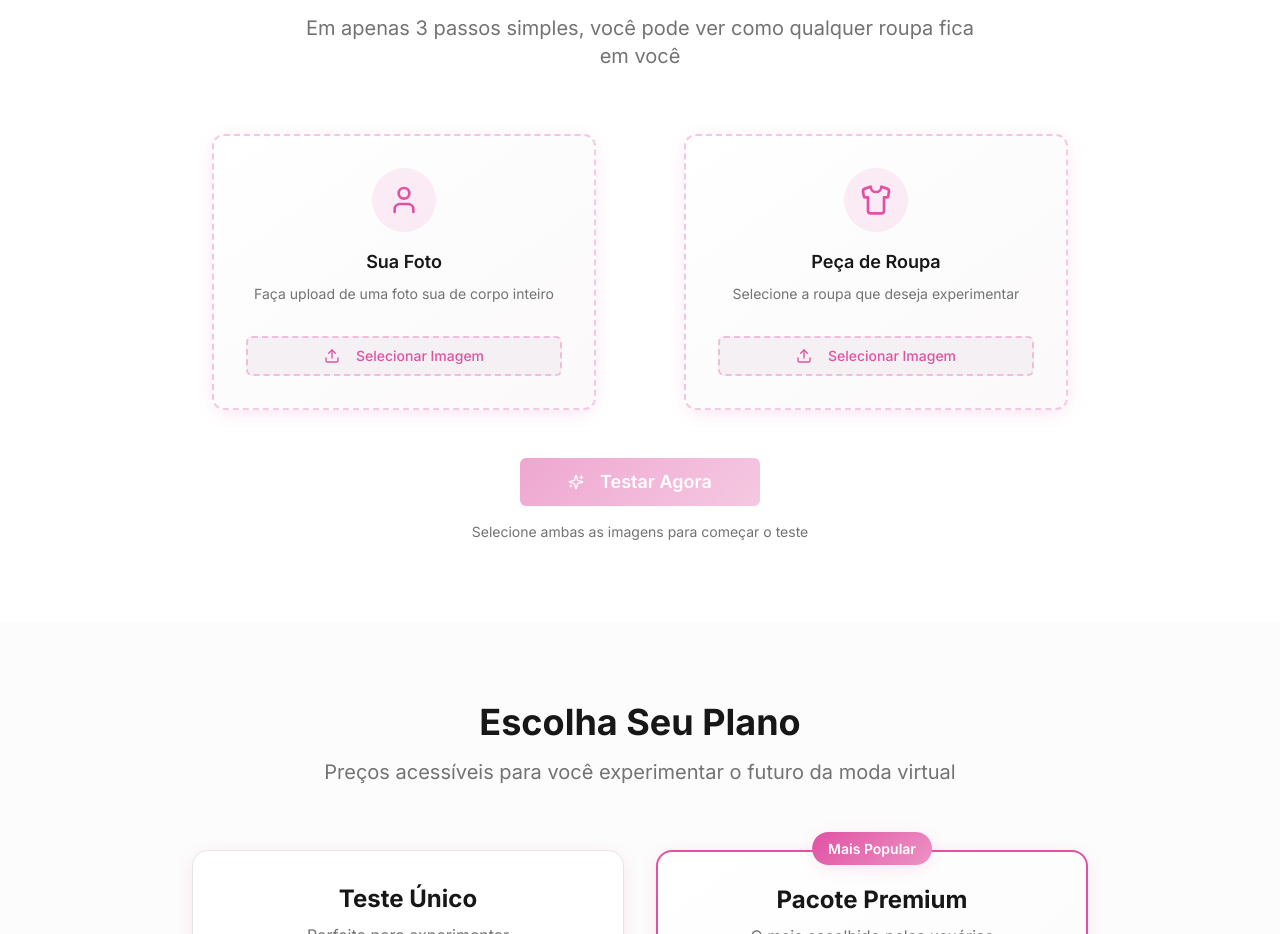
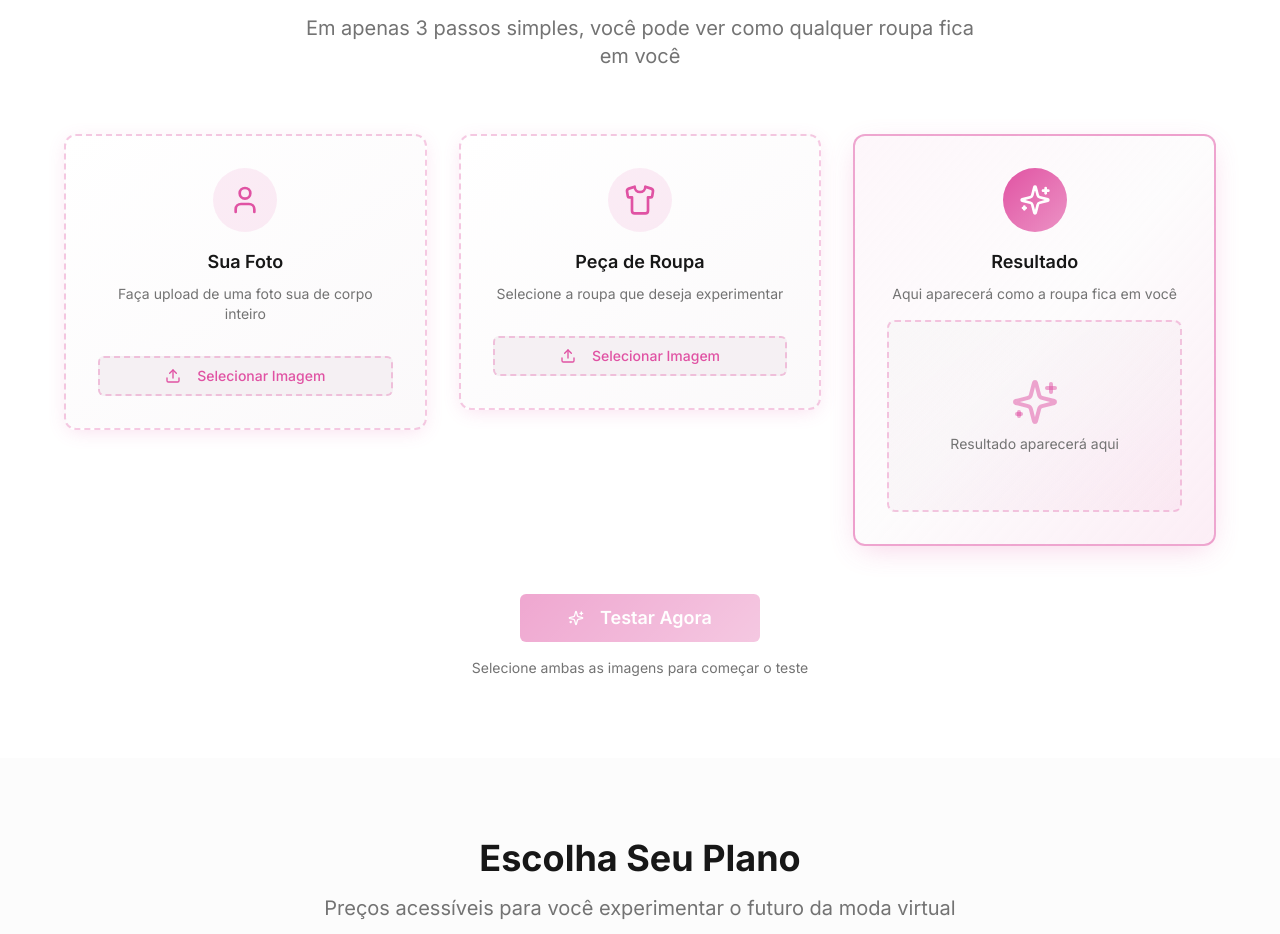
Before and after one commit to ubiratanbraga/meu-provador-virtual, a React (Vite) app: page / in a window 1280 px wide. Shown: the part 1040-1974 px from the top of the page. Built offline with nearby package versions, Linux system fonts and the light colour scheme.

Commit message:
Add result placeholder
Add a third placeholder next to the "Clothing Item" section to display the combined image result. Apply distinct styling to clearly indicate the result area.

```diff
--- /dev/null
+++ b/src/components/ResultCard.tsx
@@ -0,0 +1,28 @@
+
+import { Sparkles } from "lucide-react";
+
+const ResultCard = () => {
+  return (
+    <div className="w-full max-w-sm mx-auto">
+      <div className="relative border-2 border-solid rounded-xl p-8 text-center bg-gradient-to-br from-primary/5 via-accent/20 to-primary/10 border-primary/50 shadow-elegant">
+        <div className="space-y-4">
+          <div className="w-16 h-16 mx-auto bg-gradient-primary rounded-full flex items-center justify-center animate-pulse">
+            <Sparkles className="h-8 w-8 text-primary-foreground" />
+          </div>
+          <div>
+            <h3 className="font-semibold text-lg text-foreground mb-2">Resultado</h3>
+            <p className="text-muted-foreground text-sm mb-4">Aqui aparecerá como a roupa fica em você</p>
+          </div>
+          <div className="w-full h-48 rounded-lg bg-gradient-to-br from-muted/50 to-primary/5 border-2 border-dashed border-primary/30 flex items-center justify-center">
+            <div className="text-center">
+              <Sparkles className="h-12 w-12 text-primary/50 mx-auto mb-2" />
+              <p className="text-sm text-muted-foreground">Resultado aparecerá aqui</p>
+            </div>
+          </div>
+        </div>
+      </div>
+    </div>
+  );
+};
+
+export default ResultCard;
--- a/src/pages/Index.tsx
+++ b/src/pages/Index.tsx
@@ -6,6 +6,7 @@ import Footer from "@/components/Footer";
 import { Button } from "@/components/ui/button";
 import { Sparkles, Zap, Shield } from "lucide-react";
 import heroImage from "@/assets/hero-image.jpg";
+import ResultCard from "@/components/ResultCard";
 
 const Index = () => {
   const [userPhoto, setUserPhoto] = useState<File | null>(null);
@@ -116,7 +117,7 @@ const Index = () => {
             </p>
           </div>
 
-          <div className="grid lg:grid-cols-2 gap-12 max-w-4xl mx-auto mb-12">
+          <div className="grid lg:grid-cols-3 gap-8 max-w-6xl mx-auto mb-12">
             <div className="animate-scale-in">
               <UploadCard
                 title="Sua Foto"
@@ -133,9 +134,12 @@ const Index = () => {
                 onImageSelect={setClothingPhoto}
               />
             </div>
+            <div className="animate-scale-in" style={{ animationDelay: '0.4s' }}>
+              <ResultCard />
+            </div>
           </div>
 
-          <div className="text-center animate-fade-in" style={{ animationDelay: '0.4s' }}>
+          <div className="text-center animate-fade-in" style={{ animationDelay: '0.6s' }}>
             <Button
               variant="hero"
               size="lg"
```
